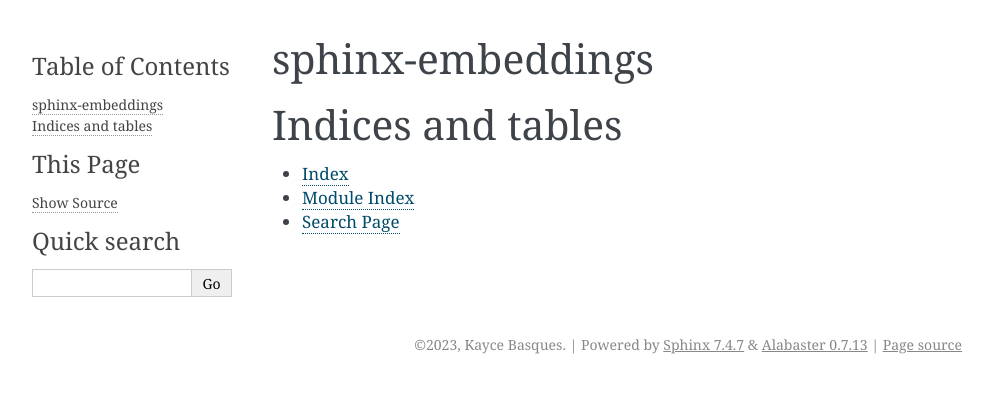
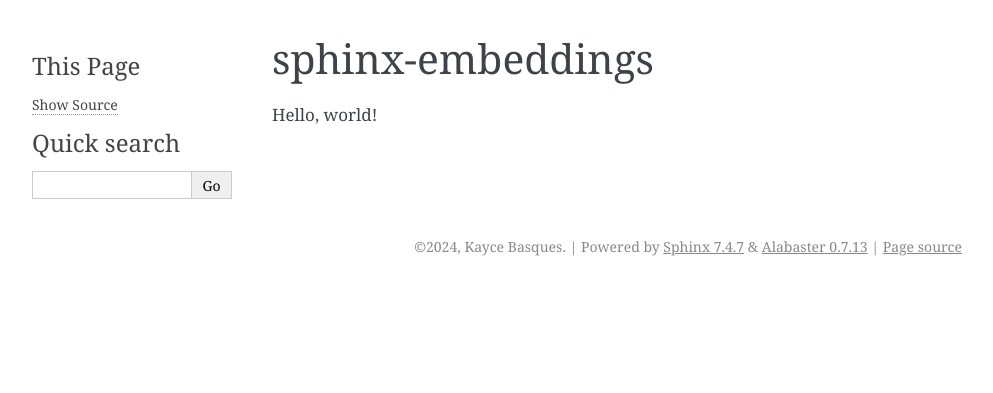
Before and after one commit to kaycebasques/sphinx-embeddings, a Sphinx documentation site: the page built from docs/index.rst, in a window 1280 px wide. Shown: the top 393 px of the page, without its empty margins (148-1141 px from the left). Built offline with Sphinx 7.4.7, drawn with Linux system fonts in a browser that asks for light colours.

Commit message:
Update docs stuff

```diff
--- a/docs/conf.py
+++ b/docs/conf.py
@@ -1,28 +1,15 @@
-# Configuration file for the Sphinx documentation builder.
-#
-# For the full list of built-in configuration values, see the documentation:
-# https://www.sphinx-doc.org/en/master/usage/configuration.html
-
-# -- Project information -----------------------------------------------------
-# https://www.sphinx-doc.org/en/master/usage/configuration.html#project-information
-
 project = 'sphinx-embeddings'
-copyright = '2023, Kayce Basques'
+copyright = '2024, Kayce Basques'
 author = 'Kayce Basques'
 release = '0.1.0'
 
-# -- General configuration ---------------------------------------------------
-# https://www.sphinx-doc.org/en/master/usage/configuration.html#general-configuration
 
-extensions = []
+extensions = ['sphinx_embeddings']
+
 
 templates_path = ['_templates']
 exclude_patterns = ['_build', 'Thumbs.db', '.DS_Store']
 
 
-
-# -- Options for HTML output -------------------------------------------------
-# https://www.sphinx-doc.org/en/master/usage/configuration.html#options-for-html-output
-
 html_theme = 'alabaster'
 html_static_path = ['_static']
--- a/docs/index.rst
+++ b/docs/index.rst
@@ -1,13 +1,4 @@
+=================
 sphinx-embeddings
 =================
-
-.. toctree::
-   :maxdepth: 2
-   :caption: Contents:
-
-Indices and tables
-==================
-
-* :ref:`genindex`
-* :ref:`modindex`
-* :ref:`search`
+Hello, world!
--- /dev/null
+++ b/docs/requirements.txt
@@ -0,0 +1,2 @@
+sphinx==7.1.2
+sphinx-embeddings==0.0.1
```
